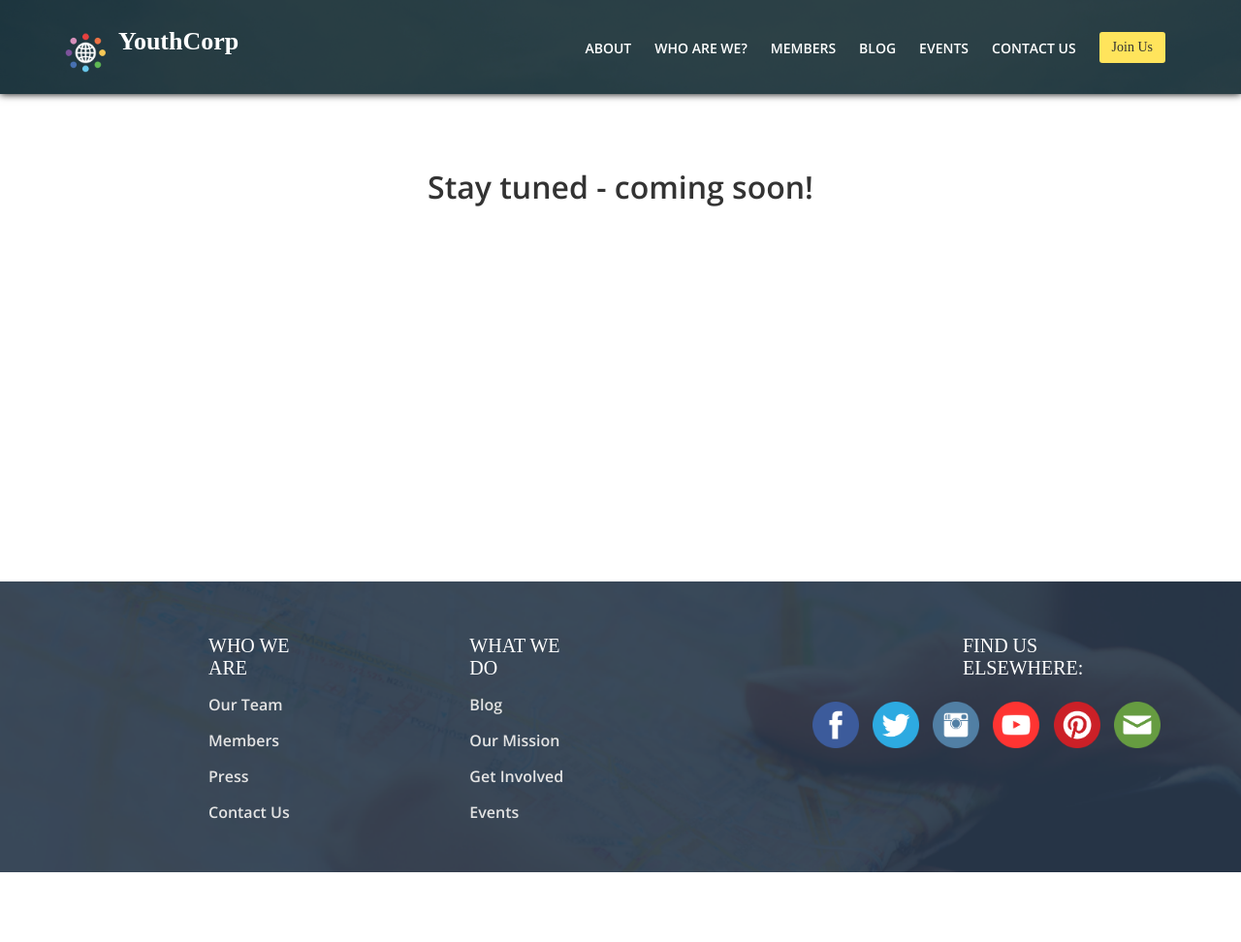
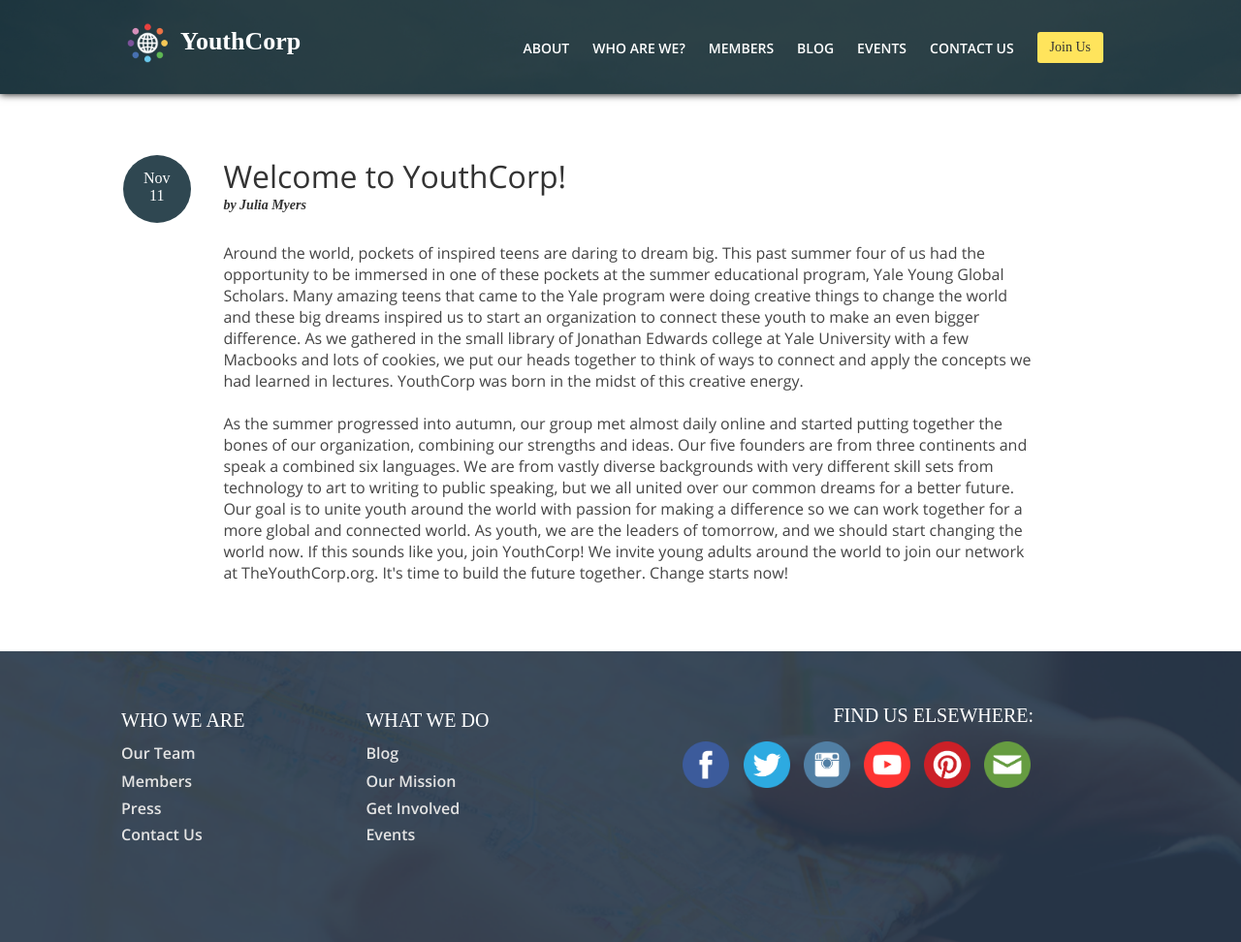
Before and after one commit to nrubin999/TYC, a PHP site: page /blog.php in a window 1280 px wide. Shown: the whole page at 97% size. Before the commit the page ends 900 px from the top, so only its background shows below. Run offline with PHP 8.4, Linux system fonts and the light colour scheme; some libraries are stand-ins or nearby versions; some web fonts are replaced.

Commit message:
Moved header to head.php

```diff
--- a/blog.php
+++ b/blog.php
@@ -1,20 +1,26 @@
 <!doctype html>
 <html>
-<head>
-<meta charset="UTF-8">
-<title>Blog | YouthCorp</title>
-<meta name="description" content="We're creating a global network of youth-run organizations. Join us and submit your initiative, company, project, or nonprofit today.">
-<link type="text/css" rel="stylesheet" href="styles/styles.css">
-<link type="text/css" rel="stylesheet" href="styles/animations.css">
-<script src="scripts/script.js"></script>
-</head>
+<?php $title = "Blog | YouthCorp"; include 'head.php'; ?>
 
 <body>
 <?php include_once("analyticstracking.php") ?>
 <?php include 'nav.php' ?>
-<div style="width:100%;height:400px;padding-top:150px;">
+<div id="filler" style="width:100%;height:160px;"></div>
+<div style="position:absolute;height:auto;width:18%;float:left;z-index:0;">
+	<div class="blogdate">Nov<br>11</div>
+</div>
+<div style="height:auto;width:82%;margin-left:18%;">
+    <h1 class="blogposttitle">Welcome to YouthCorp!</h1>
+    <h1 class="blogpostauthor"><em>by Julia Myers</em></h1>
+    <p class="blogpostpreview">Around the world, pockets of inspired teens are daring to dream big. This past summer four of us had the opportunity to be immersed in one of these pockets at the summer educational program, Yale Young Global Scholars. Many amazing teens that came to the Yale program were doing creative things to change the world and these big dreams inspired us to start an organization to connect these youth to make an even bigger difference. As we gathered in the small library of Jonathan Edwards college at Yale University with a few Macbooks and lots of cookies, we put our heads together to think of ways to connect and apply the concepts we had learned in lectures. YouthCorp was born in the midst of this creative energy.<br><br>
+As the summer progressed into autumn, our group met almost daily online and started putting together the bones of our organization, combining our strengths and ideas. Our five founders are from three continents and speak a combined six languages. We are from vastly diverse backgrounds with very different skill sets from technology to art to writing to public speaking, but we all united over our common dreams for a better future.
+
+Our goal is to unite youth around the world with passion for making a difference so we can work together for a more global and connected world. As youth, we are the leaders of tomorrow, and we should start changing the world now. If this sounds like you, join YouthCorp! We invite young adults around the world to join our network at TheYouthCorp.org. It's time to build the future together. Change starts now!</p>
+</div>
+<!--<h1 class="pagetitle" style="text-align:left;padding-left:150px;text-decoration:underline;">Our Blog</h1>-->
+<!--<div style="width:100%;height:400px;padding-top:150px;">
 	<h1 style="font-family:opensans-semibold;text-align:center;color:#333333;">Stay tuned - coming soon!</h1>
-</div>
+</div>-->
 <?php include 'footer.php' ?>
 </body>
 </html>
--- /dev/null
+++ b/head.php
@@ -0,0 +1,12 @@
+<head>
+<meta charset="UTF-8">
+<meta name="description" content="We're creating a global network of youth-run organizations. Join us and submit your initiative, company, project, or nonprofit today.">
+<title><?php echo $title; ?></title>
+<link type="text/css" rel="stylesheet" href="styles/styles.css">
+<link type="text/css" rel="stylesheet" href="styles/animations.css">
+<link rel="icon"
+      type="image/x-icon"
+      href="http://theyouthcorp.org/images/favicon.ico" />
+<script src="scripts/script.js"></script>
+<script src="https://code.jquery.com/jquery-2.1.1.min.js"></script>
+</head>
--- a/scripts/_notes/dwsync.xml
+++ b/scripts/_notes/dwsync.xml
@@ -1,4 +1,4 @@
 <?xml version="1.0" encoding="utf-8" ?>
 <dwsync>
-<file name="script.js" server="nicholasrub.in/public_html/tyc/" local="3498171542" remote="3498185940" Dst="-1" />
+<file name="script.js" server="nicholasrub.in/public_html/tyc/" local="3498489053" remote="3498503460" Dst="-1" />
 </dwsync>
--- a/scripts/script.js
+++ b/scripts/script.js
@@ -48,7 +48,7 @@
 		document.getElementById("biowebsite").style.display = 'inline-block';
 		document.getElementById("biowebsite").href = "http://www.juliaannmyers.com";
 		document.getElementById("bioemail").href = "mailto:juliaannmyers97@gmail.com";
-		bio.innerHTML = "Julia Myers, 17, a high school junior, is the co-founder and chairman of Pretty Purposeful, a charity that provides obstetric fistula repair surgeries for women in Africa. She is a spokesperson for global health issues and child soldiers and has appeared on television and in multiple news publications. Julia is a Yale Young Global Scholar, a Youth Ambassador to China, a Teen Attorney and has competed in a national speech and debate league. She is also a National Latin Scholar, an AP Scholar with Distinction, and holds a black belt in Taekwondo. Julia has practiced piano for over ten years, has attended the SMU Institute for Young Pianists, and is an award-winning music theory student. Her awards include the Southlake Youth of the Year and the Kohl’s Cares Regional scholarship award.";
+		bio.innerHTML = "Julia Myers, a high school junior, is the co-founder and chairman of Pretty Purposeful, a nonprofit that provides obstetric fistula repair surgeries for women in Africa. She is a teen activist and has spoken to numerous groups in the US and China and appeared on TV and in multiple news publications. Julia is also a Yale Young Global Scholar, Youth Ambassador to China, Teen Attorney, debate competitor, classical pianist, and holds a black belt in Taekwondo. Her awards include the Southlake Youth of the Year, the Kohl’s Cares Regional scholarship, the USIP Peace Essay Contest State Winner, National Latin Scholar and AP Scholar with Distinction.";
 	}
 	if(id == "member4") {
 		name.innerHTML = "Nick Rubin";
@@ -61,7 +61,7 @@
 		document.getElementById("biowebsite").href = "http://www.nicholasrub.in";
 		document.getElementById("bioinstagram").href = "http://instagram.com/nick_rubin";
 		document.getElementById("bioemail").href = "mailto:nrubin999@gmail.com";
-		bio.innerHTML = "Nick Rubin is a junior at Lakeside High School in Seattle, Washington. He is on the board of advisors of Represent.us, a writer for the Huffington Post, and the creator of Greenhouse. Greenhouse is a free browser extension for Chrome, Firefox, and Safari that exposes the influence of money in US Congress. It has been downloaded over 100,000 times, recognized and written about in countries on every continent, and in big media outlets like the Washington Post, Wall Street Journal, Vice, PBS, and many others. When he isn't busy coding, Nick enjoys photography, graphic design, and the outdoors.";
+		bio.innerHTML = "Nick Rubin is a junior at Lakeside High School in Seattle, Washington. He is the creator of Greenhouse, and on the board of Represent.us. Greenhouse is a free browser extension for Chrome, Firefox, and Safari that exposes the influence of money in US Congress. It has been downloaded over 100,000 times, recognized and written about in countries on every continent, and in big media outlets like the Washington Post, Wall Street Journal, Vice, PBS, and many others. When he isn't busy coding, Nick enjoys photography, graphic design, and the outdoors.";
 	}
 	if(id == "member5") {
 		name.innerHTML = "Maria Myers";
--- a/styles/_notes/dwsync.xml
+++ b/styles/_notes/dwsync.xml
@@ -1,5 +1,5 @@
 <?xml version="1.0" encoding="utf-8" ?>
 <dwsync>
 <file name="animations.css" server="nicholasrub.in/public_html/tyc/" local="3462590232" remote="3496855560" Dst="-1" />
-<file name="styles.css" server="nicholasrub.in/public_html/tyc/" local="3498413246" remote="3498427620" Dst="-1" />
+<file name="styles.css" server="nicholasrub.in/public_html/tyc/" local="3498618455" remote="3498632820" Dst="-1" />
 </dwsync>
--- a/styles/styles.css
+++ b/styles/styles.css
@@ -17,12 +17,9 @@
 }
 
 @media (max-width: 1400px) {
-   div ul {
-	 float:right;
+   #top ul {
+	 float:right!important;
 	 margin-right:5%!important;
-   }
-   #logo {
-	 margin:30px 10px 16px 5%!important;
    }
    #helpout {
 	   margin-left:0%!important;
@@ -36,6 +33,73 @@
    }
 }
 
+@media (max-width: 1250px) {
+	#helpout {
+		text-align:center!important;
+		float:none!important;
+		padding-bottom:45px!important;
+		margin-top:0px!important;
+		padding-top:0px!important;
+	}
+	#yellow ul {
+		float:none!important;
+		margin:0px auto!important;
+		display:table!important;
+		margin-bottom:0px!important;
+		padding-bottom:0px!important;
+	}
+	#yellow {
+		padding:20px 0px 20px 0px!important;
+	}
+}
+
+@media (max-width: 1364px) {
+	#footer table {
+		margin-left:50px!important;
+	}
+}
+
+@media (max-width: 1256px) {
+	#projectleft {
+		display:block!important;
+		margin:0px auto!important;
+		float:none!important;
+		margin-bottom:60px!important;
+	}
+	#projectright {
+		display:block!important;
+		margin:0px auto!important;
+		float:none!important;
+	}
+	iframe {
+		padding-top:90px!important;
+		width:90%!important;
+	}
+	#wherearewe {
+		margin-top:300px!important;
+	}
+}
+
+@media (max-width: 1150px) {
+	#bottom h1 {
+		margin-left:5%!important;
+	}
+	#bottom h6 {
+		margin-left:5%!important;
+	}
+	#bottom img {
+		margin-left:5%!important;
+	}
+	#subscribebox {
+		margin-right:5%!important;
+	}
+	#subscribebelow {
+		margin-right:5%!important;
+	}
+	.blogdate {
+		display:none!important;
+	}
+}
 
 @media (max-width: 1059px) {
    #logoname {
@@ -61,13 +125,16 @@
    #singlenav {
 	   padding-top:20px!important;
    }
-   div ul {
+   #top ul {
 	   display:table!important;
 	   margin:0px auto!important;
 	   float:none!important;
    }
    #message {
 	   padding-top:50px!important;
+   }
+   #filler {
+	   height:300px!important;
    }
 }
 
@@ -86,6 +153,7 @@
 @font-face {
 	font-family:opensans-semibold;
 	src:url(../fonts/OpenSans-Semibold.ttf);
+	font-weight:bold;
 }
 
 @font-face {
@@ -165,9 +233,14 @@
 }
 
 #yellow ul li {
-	margin-top:-3px !important;
+	margin-top:-7px !important;
 	padding:0px;
 	font-size:18px;
+	cursor:default!important;
+}
+
+#yellow ul li:first-child {
+	cursor:pointer!important;
 }
 
 #yellow ul li:hover {
@@ -226,9 +299,10 @@
 }
 
 #yellow {
-	height:45px;
+	height:auto;
 	background-color:#ffe45c;
 	padding:37px;
+	padding-bottom:75px;
 }
 
 #helpout {
@@ -341,7 +415,8 @@
 }
 
 #events {
-	height:440px;
+	height:auto;
+	padding-bottom:75px;
 	padding-top:30px;
 	background-color:#ffe45c;
 }
@@ -495,6 +570,7 @@
 #darken, #darkentwo, #darkenthree {
 	position:absolute;
 	width:100%;
+	top:0px;
 	height:2550px;
 	background-color:#111111;
 	opacity:.7;
@@ -688,15 +764,14 @@
 #footer table {
 	margin:50px 0px 0px 150px;
 	padding-top:50px;
-	border-collapse:separate;
 	border-spacing: 5px;
 }
 
 #footer table td {
-	padding:0 80px 10px 60px;
 	font-family:opensans-semibold;
 	color:#e3e3e3;
 	cursor:pointer;
+	padding:0px 50px 0px 70px;
 }
 
 #footer table td:hover {
@@ -898,3 +973,41 @@
 	padding-bottom:20px;
 	padding-right:20px;
 }
+
+.blogdate {
+	background-color:#2f4751;
+	height:55px;
+	width:70px;
+	border-radius:100px;
+	margin-left:55%;
+	color:white;
+	font-family:opensans-bold;
+	text-align:center;
+	padding-top:15px;
+	float:left;
+	margin-right:30px;
+}
+
+.blogposttitle {
+	color:#333333;
+	font-family:opensans-regular;
+	margin-top:0px;
+	padding:0px;
+}
+
+.blogpostauthor {
+	color:#333333;
+	font-family:opensans-light;
+	font-size:14px;
+	margin:0px;
+	margin-top:-20px;
+	padding:0px;
+}
+
+.blogpostpreview {
+	font-family:opensans-regular;
+	color:#444444;
+	width:80%;
+	padding-top:30px;
+	padding-bottom:20px;
+}
```
Also changed, not shown: _notes/dwsync.xml (+5 -5 lines), about.php (+1 -8 lines), contact.php (+1 -8 lines), events.php (+1 -8 lines), images/_notes/dwsync.xml (+28 -26 lines), images/headshots/_notes/dwsync.xml (+11 -11 lines), images/headshots/bw/_notes/dwsync.xml (+5 -5 lines), images/social/_notes/dwsync.xml (+10 -10 lines), index.php (+10 -21 lines), members.php (+2 -9 lines), who.php (+1 -8 lines), images/Fistula.png (added), images/blogone.png (added).
